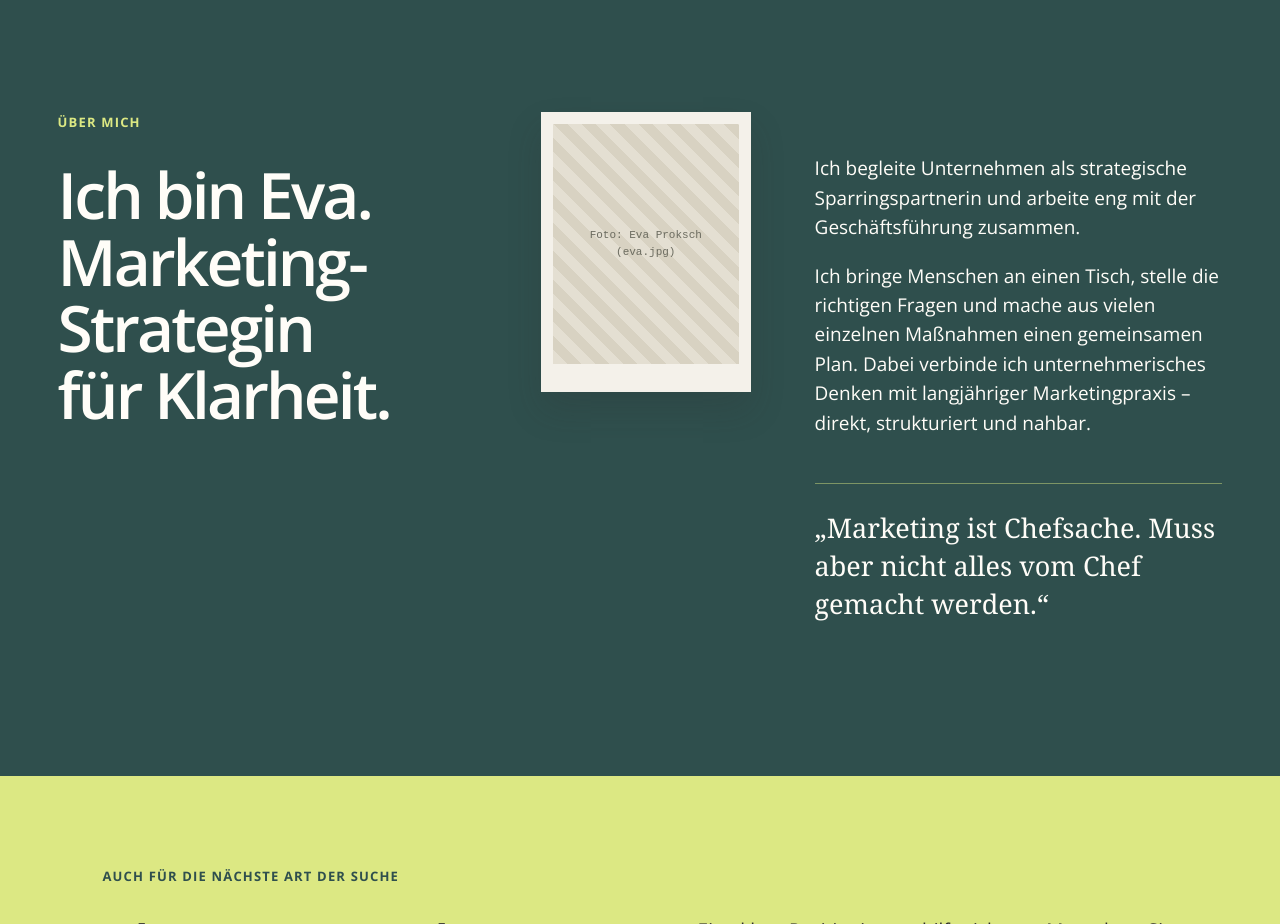
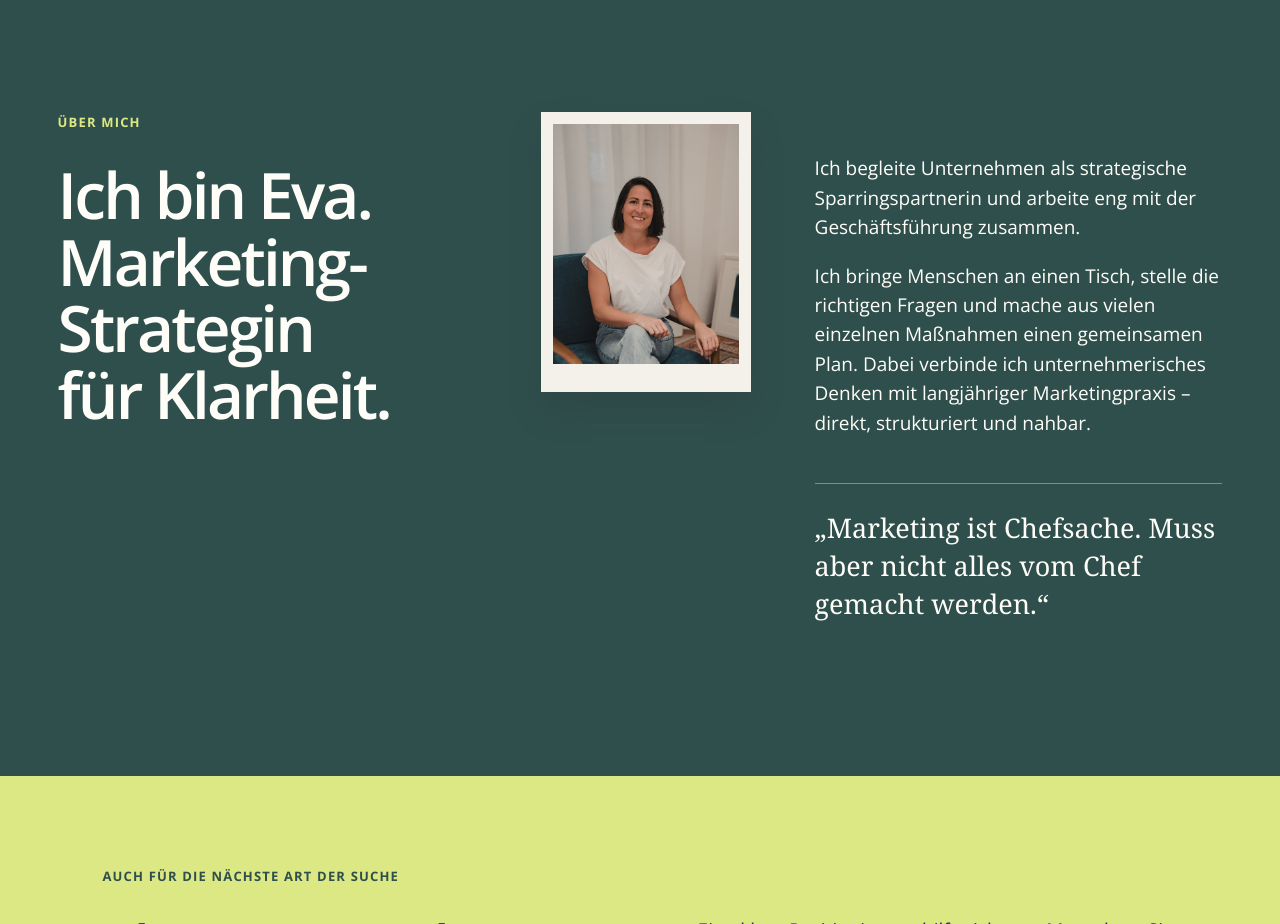
Before and after one commit to EvaProksch/Marketing, a plain HTML site: page index.html in a window 1280 px wide. Shown: the part 4560-5484 px from the top of the page. Drawn offline with Linux system fonts and the light colour scheme.

Commit message:
Add files via upload

```diff
--- a/index.html
+++ b/index.html
@@ -24,7 +24,7 @@
     <section class="section" id="unterstuetzung"><div class="heading"><p class="eyebrow">Wobei ich Sie unterstütze</p><h2>Erst Klarheit.<br>Dann Wirkung.</h2><p>Ich denke nicht in einzelnen Kanälen. Ich denke im Unternehmen – und verbinde Strategie, Menschen und Umsetzung.</p></div><div class="support"><article><span>01</span><h3>Positionierung & Marke</h3><p>Wir schärfen, wofür Ihr Unternehmen steht, wen Sie erreichen möchten und wie Sie das verständlich kommunizieren.</p></article><article><span>02</span><h3>Marketing-Strategie</h3><p>Wir ordnen Möglichkeiten, wählen die richtigen Kanäle und entwickeln einen realistischen Plan, der auf Ihre Unternehmensziele einzahlt.</p></article><article><span>03</span><h3>Projekte & Umsetzung</h3><p>Ich koordiniere interne Teams und externe Partner, halte Entscheidungen fest und begleite Vorhaben bis zum Ergebnis.</p></article><article><span>04</span><h3>Strategisches Sparring</h3><p>Sie gewinnen eine kritische Mitdenkerin, die Zusammenhänge erkennt, die richtigen Fragen stellt und auch unbequeme Punkte anspricht.</p></article></div></section>
     <section class="benefits"><p class="eyebrow">Was sich für Sie verändert</p><h2>Weniger Aktionismus.<br>Mehr gemeinsamer Fokus.</h2><ul><li><span>01</span><strong>Ein klarer roter Faden</strong><p>Jede Maßnahme trägt zum gleichen Ziel bei.</p></li><li><span>02</span><strong>Weniger Abstimmungsaufwand</strong><p>Geschäftsführung, Vertrieb, Marketing und Agenturen ziehen an einem Strang.</p></li><li><span>03</span><strong>Entscheidungen, die umgesetzt werden</strong><p>Aus guten Ideen werden konkrete Projekte und Ergebnisse.</p></li><li><span>04</span><strong>Eine Sparringspartnerin mit Überblick</strong><p>Sie müssen nicht mehr jedes Thema allein sortieren und vorantreiben.</p></li></ul></section>
     <section class="section" id="arbeitsweise"><div class="heading"><p class="eyebrow">Meine Arbeitsweise</p><h2>Klar denken.<br>Gemeinsam entscheiden.<br>Konsequent umsetzen.</h2></div><div class="steps"><article><span>1</span><div><h3>Verstehen</h3><p>Wir klären Ausgangslage, Ziele, Zielgruppen und die Themen, die gerade wirklich relevant sind.</p></div></article><article><span>2</span><div><h3>Ordnen</h3><p>Ich verbinde Perspektiven, hinterfrage Annahmen und mache sichtbar, was zusammengehört.</p></div></article><article><span>3</span><div><h3>Priorisieren</h3><p>Wir treffen klare Entscheidungen und entwickeln einen Plan, der zu Ihren Ressourcen passt.</p></div></article><article><span>4</span><div><h3>Begleiten</h3><p>Ich koordiniere Beteiligte, halte den Fokus und sorge dafür, dass Strategie und Tagesgeschäft zusammenpassen.</p></div></article></div></section>
-    <section class="dark" id="ueber-mich" style="grid-template-columns:36% 18% 1fr"><div><p class="eyebrow light">Über mich</p><h2>Ich bin Eva.<br>Marketing-Strategin<br>für Klarheit.</h2></div><div style="align-self:start"><div style="width:100%;aspect-ratio:3/4;background:var(--stone);padding:12px 12px 28px;box-shadow:0 18px 32px #2a2a2a2e"><div style="width:100%;height:100%;background:repeating-linear-gradient(45deg,#e4dfd2,#e4dfd2 10px,#d8d2c2 10px,#d8d2c2 20px);display:flex;align-items:center;justify-content:center;text-align:center;padding:10px"><span style="font-family:monospace;font-size:11px;color:#6b6b5f">Foto: Eva Proksch<br>(eva.jpg)</span></div></div></div><div class="dark-copy"><p>Ich begleite Unternehmen als strategische Sparringspartnerin und arbeite eng mit der Geschäftsführung zusammen.</p><p>Ich bringe Menschen an einen Tisch, stelle die richtigen Fragen und mache aus vielen einzelnen Maßnahmen einen gemeinsamen Plan. Dabei verbinde ich unternehmerisches Denken mit langjähriger Marketingpraxis – direkt, strukturiert und nahbar.</p><blockquote>„Marketing ist Chefsache. Muss aber nicht alles vom Chef gemacht werden.“</blockquote></div></section>
+    <section class="dark" id="ueber-mich" style="grid-template-columns:36% 18% 1fr"><div><p class="eyebrow light">Über mich</p><h2>Ich bin Eva.<br>Marketing-Strategin<br>für Klarheit.</h2></div><div style="align-self:start"><div style="width:100%;aspect-ratio:3/4;background:var(--stone);padding:12px 12px 28px;box-shadow:0 18px 32px #2a2a2a2e"><div style="width:100%;height:100%;overflow:hidden"><img src="eva.jpg" alt="Eva Proksch" style="width:100%;height:100%;object-fit:cover;object-position:top"></div></div></div><div class="dark-copy"><p>Ich begleite Unternehmen als strategische Sparringspartnerin und arbeite eng mit der Geschäftsführung zusammen.</p><p>Ich bringe Menschen an einen Tisch, stelle die richtigen Fragen und mache aus vielen einzelnen Maßnahmen einen gemeinsamen Plan. Dabei verbinde ich unternehmerisches Denken mit langjähriger Marketingpraxis – direkt, strukturiert und nahbar.</p><blockquote>„Marketing ist Chefsache. Muss aber nicht alles vom Chef gemacht werden.“</blockquote></div></section>
     <section class="ki-strip" id="ki"><div><p class="eyebrow">Auch für die nächste Art der Suche</p><h2>Klare Unternehmen werden besser verstanden.</h2></div><div><p>Eine klare Positionierung hilft nicht nur Menschen. Sie ist auch die Grundlage dafür, dass Suchmaschinen und KI-Systeme Ihr Unternehmen richtig einordnen können.</p><a class="text-link" href="https://www.sichtbar-in-ki.at" target="_blank" rel="noopener">Mehr zu KI-Sichtbarkeit ↗</a></div></section>
     <section class="section faq"><div class="heading"><p class="eyebrow">Häufige Fragen</p><h2>Kurz und klar beantwortet.</h2></div><div><details><summary>Für welche Unternehmen arbeitet klar.werk?<span>+</span></summary><p>klar.werk begleitet vor allem österreichische KMU, lokale Unternehmen und Familienbetriebe, die ihr Marketing strategisch ordnen und konsequenter umsetzen möchten.</p></details><details><summary>Ist klar.werk eine klassische Marketingagentur?<span>+</span></summary><p>Nein. klar.werk verkauft keine vorgefertigten Social-Media-, Website- oder Werbepakete. Im Mittelpunkt stehen die strategische Richtung, klare Prioritäten und die Begleitung der Umsetzung.</p></details><details><summary>Wobei unterstützt eine Marketing-Strategin?<span>+</span></summary><p>Eine Marketing-Strategin verbindet Unternehmensziele, Positionierung, Zielgruppen, Vertrieb und konkrete Marketingmaßnahmen. Sie schafft einen roten Faden und sorgt dafür, dass interne Teams und externe Partner in dieselbe Richtung arbeiten.</p></details><details><summary>Übernimmt klar.werk auch die operative Umsetzung?<span>+</span></summary><p>Je nach Projekt begleite und koordiniere ich die Umsetzung mit Ihren Mitarbeitenden und passenden externen Partnern. Entscheidend ist, dass die Strategie im Tagesgeschäft tatsächlich wirksam wird.</p></details></div></section>
     <section class="contact"><p class="eyebrow light">Lassen Sie uns Klarheit schaffen.</p><h2>Sie haben viele Ideen –<br>aber noch keinen klaren Plan?</h2><p>In einem ersten Gespräch klären wir, wo Sie stehen und ob ich die richtige Sparringspartnerin für Ihr Unternehmen bin.</p><a class="button light-button" href="mailto:eva@klar-werk.at?subject=Erstgespräch%20klar.werk">Erstgespräch anfragen</a></section>
```
